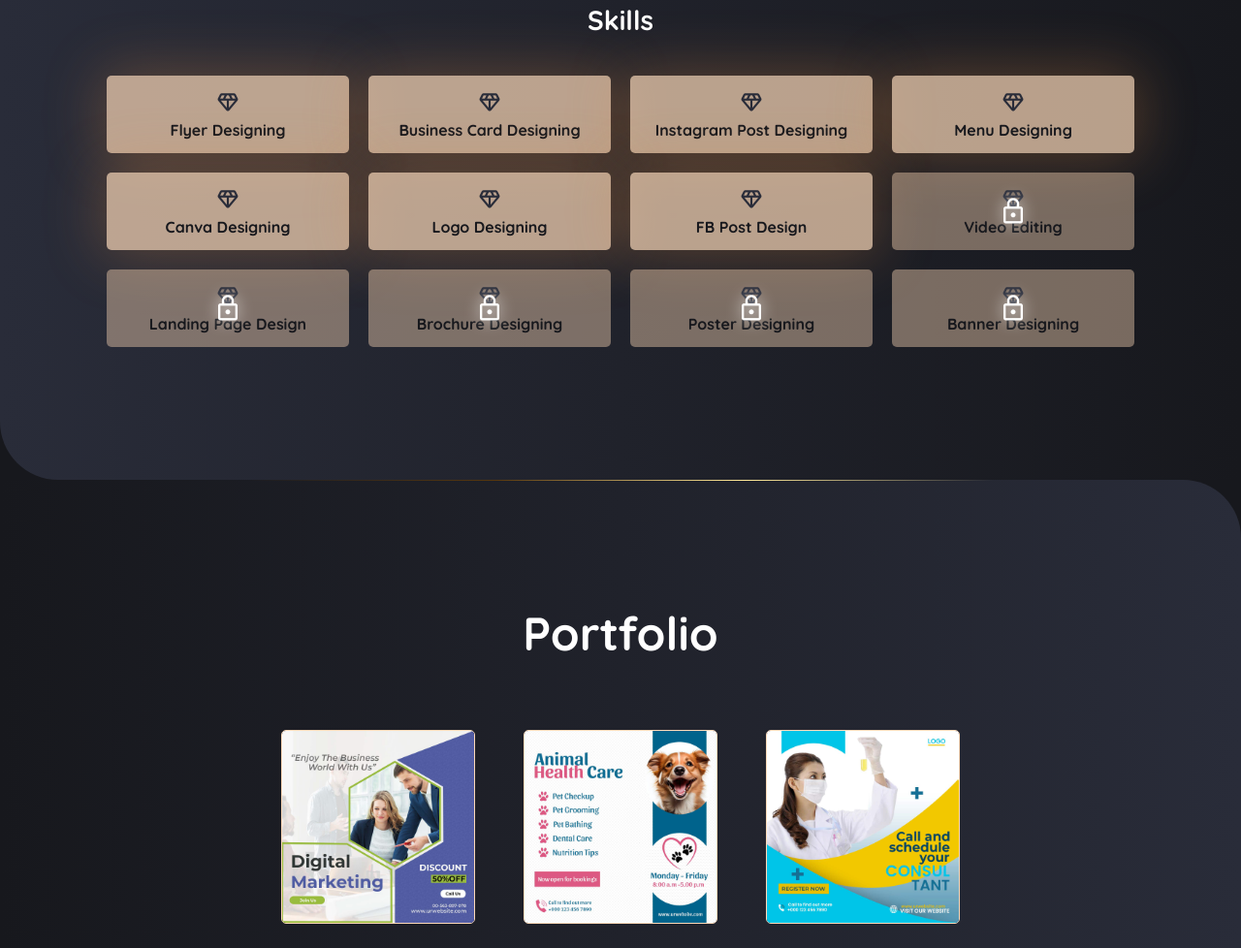
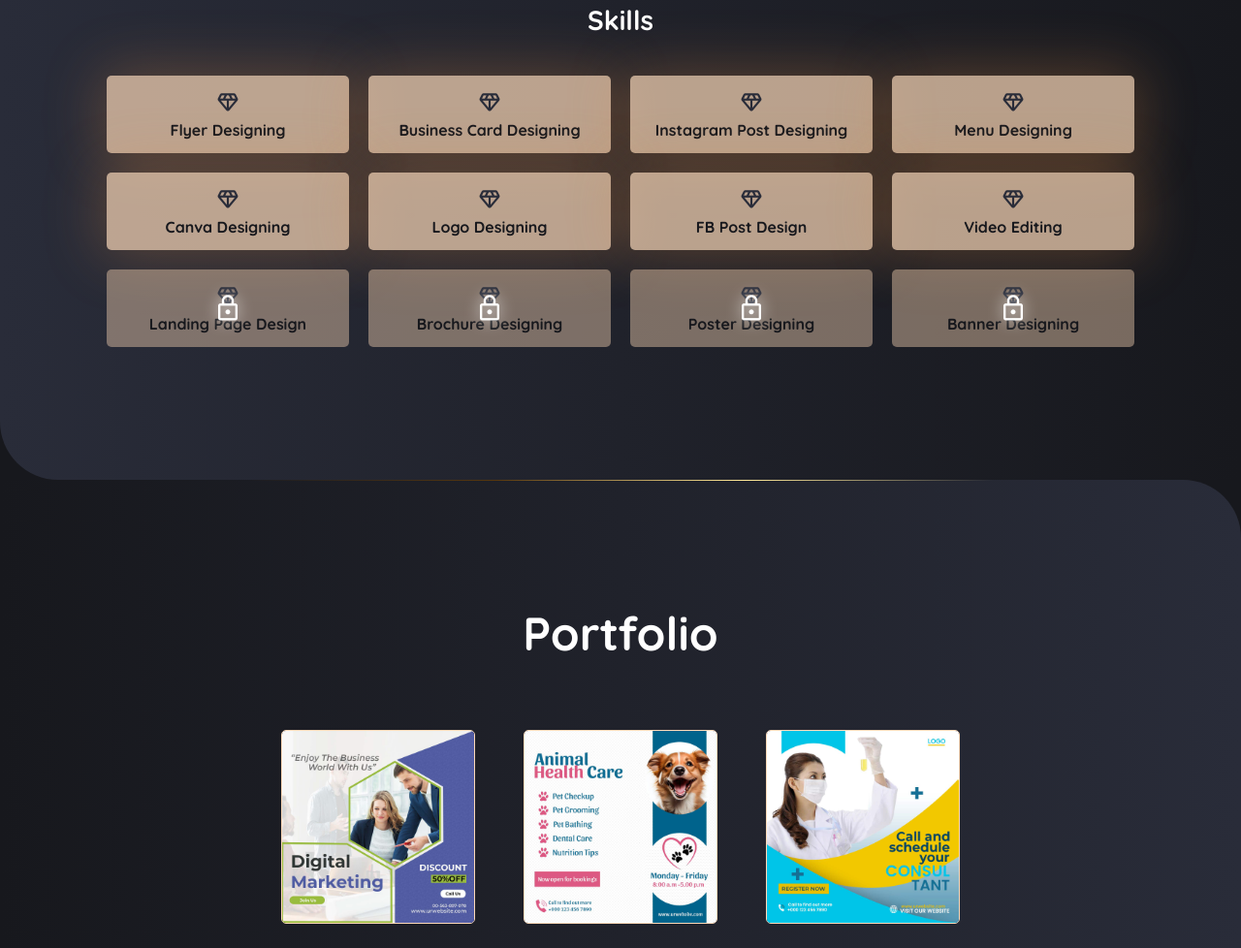
Before and after one commit to syedajabin/Portfolio, a plain HTML site: page index.html in a window 1280 px wide. Shown: the part 1206-2184 px from the top of the page at 97% size. Drawn offline with nearby package versions, Linux system fonts and the light colour scheme.

Commit message:
Made only 4 Skills Locked (pending)

```diff
--- a/index.html
+++ b/index.html
@@ -80,9 +80,7 @@
             <li class="skill"><span class="material-symbols-rounded diamond">diamond</span>
               <h6>6</h6>
             </li>
-            <li class="skill pending">
-              <div class="pending-overlay"><span class="material-symbols-rounded lock">lock</span></div><span
-                class="material-symbols-rounded diamond">diamond</span>
+            <li class="skill"><span class="material-symbols-rounded diamond">diamond</span>
               <h6>7</h6>
             </li>
             <li class="skill pending">
```
